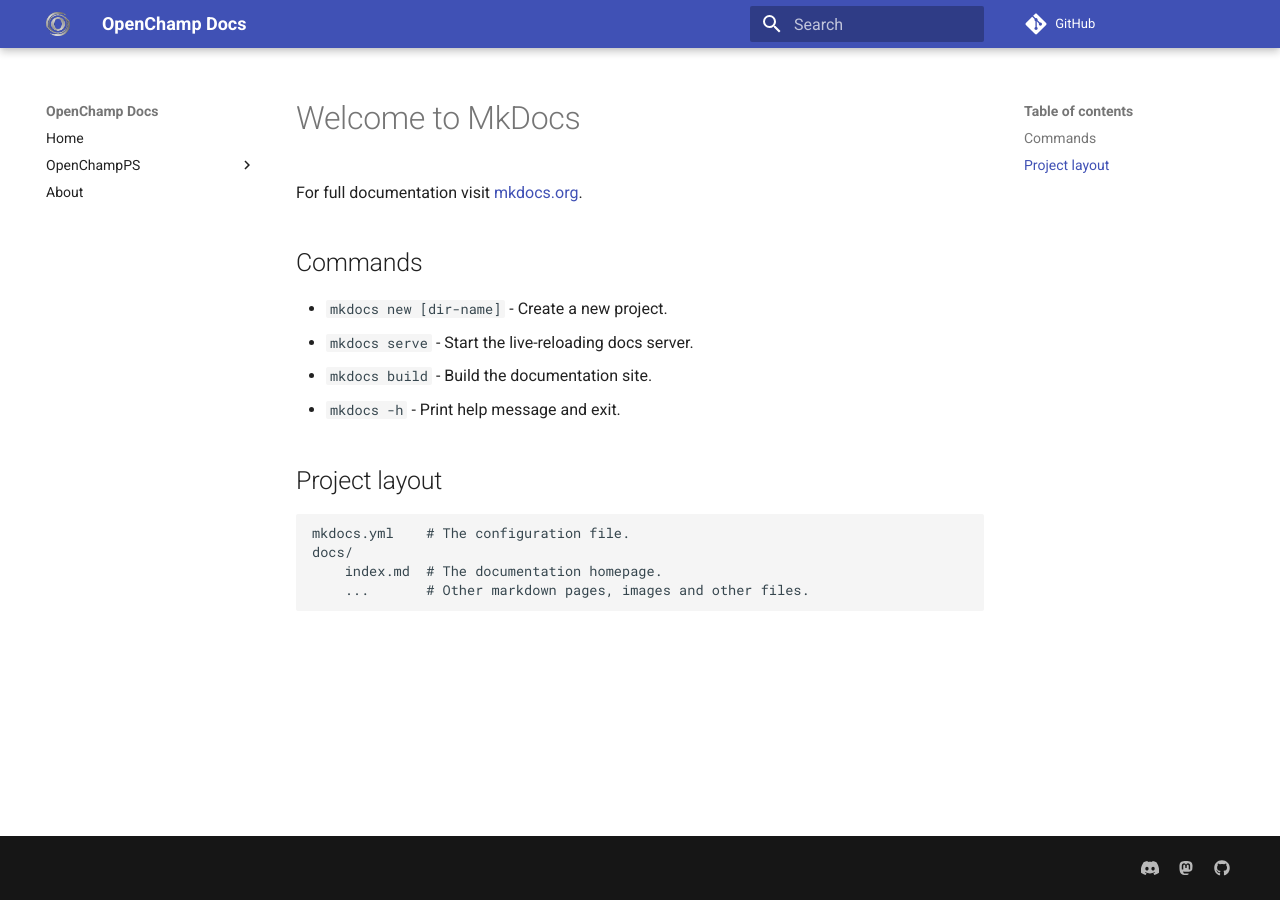
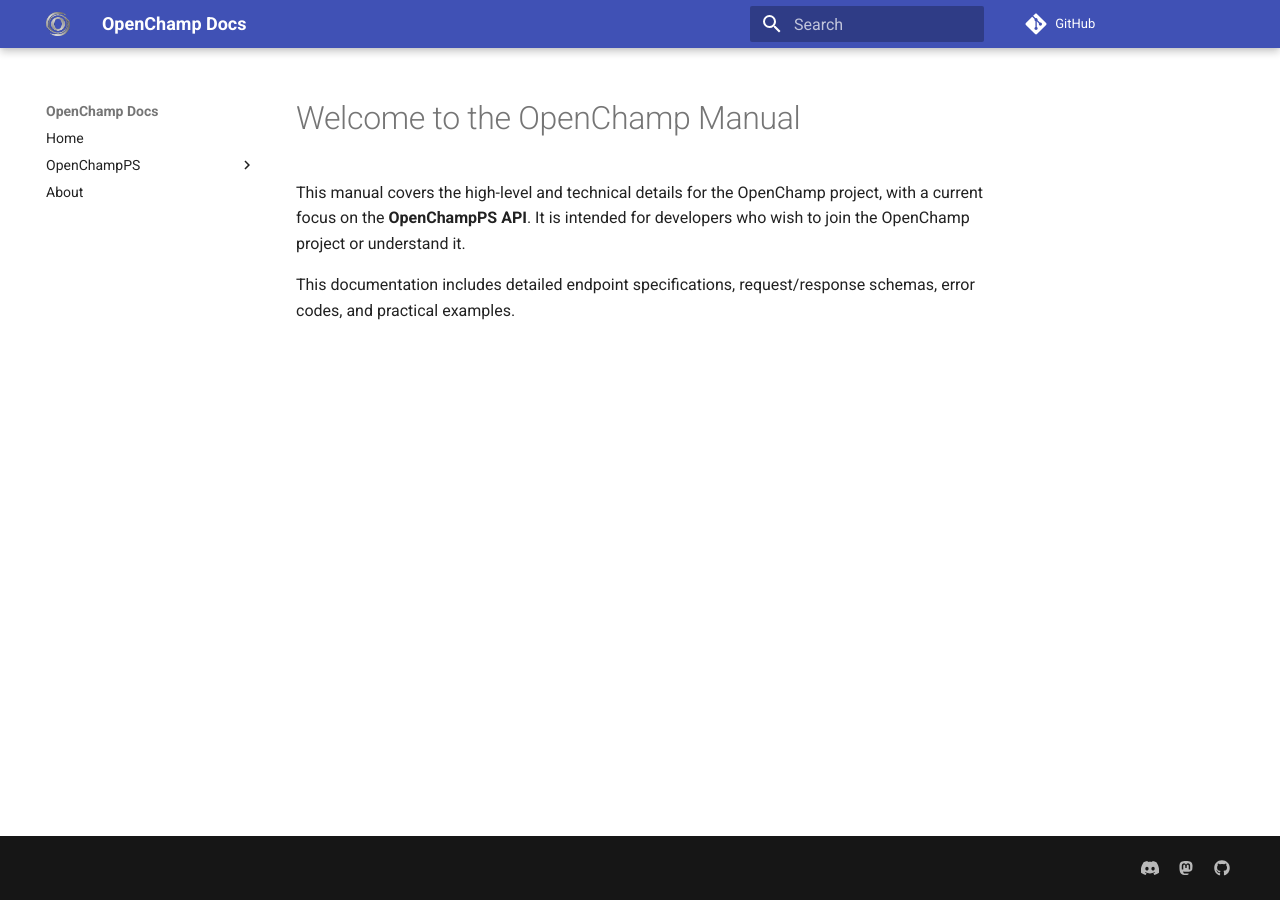
Before and after one commit to m3rchant-man/OpenChamp-Manual, an MkDocs documentation site: the page built from docs/index.md, in a window 1280 px wide. Built offline with MkDocs 1.6.1 and Material for MkDocs 9.7.7, drawn with Linux system fonts in a browser that asks for light colours; comment, search, counter and statistics services are not loaded.

Commit message:
Fixed index

```diff
--- a/docs/index.md
+++ b/docs/index.md
@@ -1,17 +1,4 @@
-# Welcome to MkDocs
+# Welcome to the OpenChamp Manual
+This manual covers the high-level and technical details for the OpenChamp project, with a current focus on the **OpenChampPS API**. It is intended for developers who wish to join the OpenChamp project or understand it.
 
-For full documentation visit [mkdocs.org](https://www.mkdocs.org).
-
-## Commands
-
-* `mkdocs new [dir-name]` - Create a new project.
-* `mkdocs serve` - Start the live-reloading docs server.
-* `mkdocs build` - Build the documentation site.
-* `mkdocs -h` - Print help message and exit.
-
-## Project layout
-
-    mkdocs.yml    # The configuration file.
-    docs/
-        index.md  # The documentation homepage.
-        ...       # Other markdown pages, images and other files.
+This documentation includes detailed endpoint specifications, request/response schemas, error codes, and practical examples.
```
